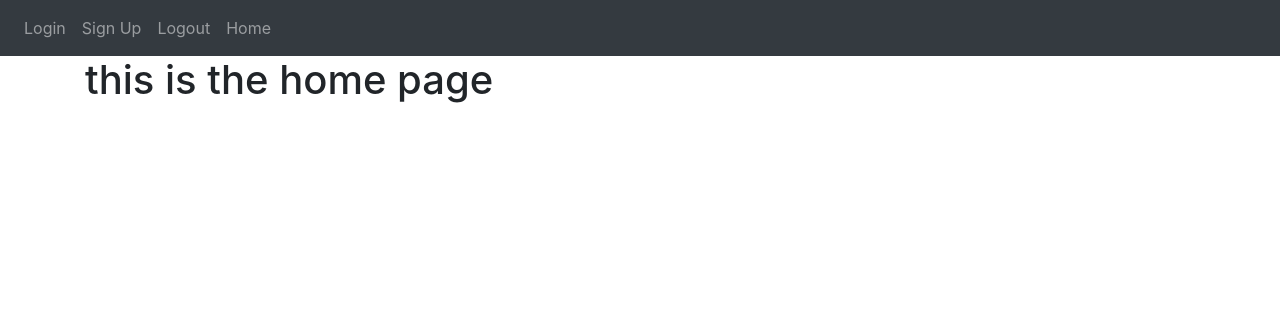
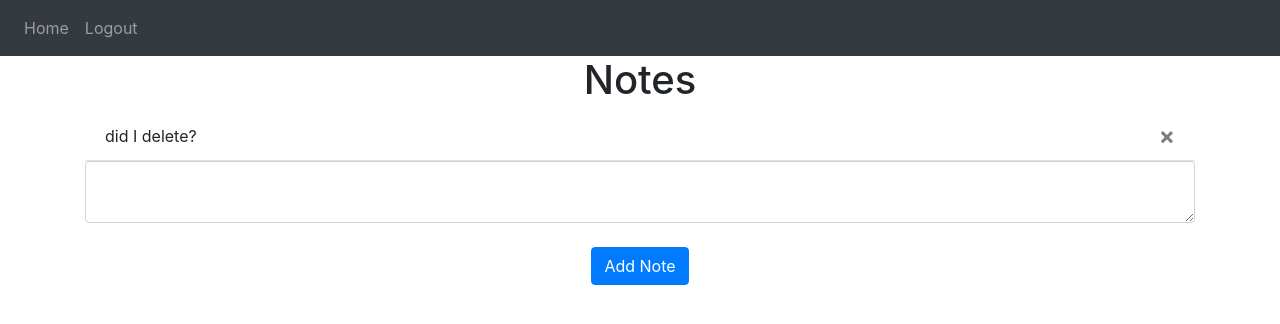
Before and after one commit to Joyhecoder/authentication_flask_python, a Flask app: template website/templates/home.html in a window 1280 px wide. Shown: the top 324 px of the page. Run offline with Flask 3, Linux system fonts and the light colour scheme; the template is opened without the code that fills it: values that come from a table or form of the project are taken from there, others are empty; some libraries are stand-ins or nearby versions.

Commit message:
delete notes and added gatekeeper

```diff
--- a/website/static/index.js
+++ b/website/static/index.js
@@ -0,0 +1,8 @@
+function delete_note(noteId){
+    fetch('/delete-note', {
+        method: 'POST',
+        body: JSON.stringify({noteId}),
+    }).then((res) => {
+        window.location.href= "/"
+    })
+}
--- a/website/templates/base.html
+++ b/website/templates/base.html
@@ -23,10 +23,13 @@
         </button>
         <div class="collapse navbar-collapse" id="navbar">
             <div class="navbar-nav">
+                {% if user.is_authenticated %}
+                <a href="/" class="nav-item nav-link" id="home">Home</a>
+                <a href="/logout" class="nav-item nav-link" id="logout">Logout</a>
+                {% else %}
                 <a href="/login" class="nav-item nav-link" id="login">Login</a>
                 <a href="/sign-up" class="nav-item nav-link" id="signUp">Sign Up</a>
-                <a href="/logout" class="nav-item nav-link" id="logout">Logout</a>
-                <a href="/" class="nav-item nav-link" id="home">Home</a>
+                {% endif %}
             </div>
         </div>
     </nav>
--- a/website/templates/home.html
+++ b/website/templates/home.html
@@ -1,4 +1,22 @@
 {% extends "base.html" %} {% block title %}Home{% endblock %}
 {% block content %}
-<h1>this is the home page</h1>
+<h1 align='center'>Notes</h1>
+<ul class="list-group list-group-flush" id="notes">
+    {% for note in user.notes %}
+    <li class="list-group-item">
+        {{ note.data }}
+        <button class="close" type="button" onClick="delete_note({{ note.id}})">
+            <span aria-hidden="true">&times;</span>
+        </button>
+    </li>
+    {% endfor %}
+</ul>
+<form action="" method="POST">
+    <textarea name="note" id="note" class="form-control"></textarea>
+    <br />
+    <div align="center">
+        <button class="btn btn-primary" type="submit">Add Note</button>
+    </div>
+
+</form>
 {% endblock %}
```
Also changed, not shown: website/__init__.py (+12 -0 lines), website/auth.py (+9 -3 lines), website/views.py (+30 -3 lines), instance/databse.db.
